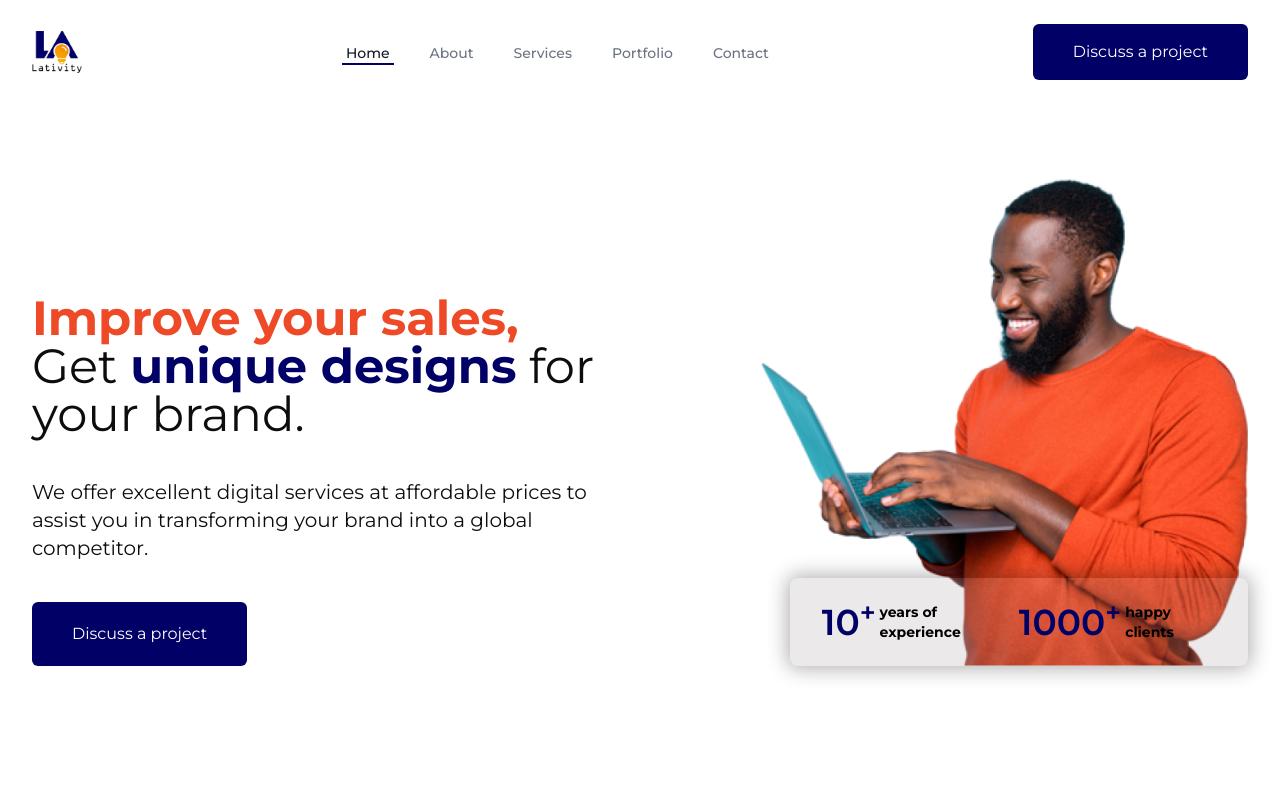
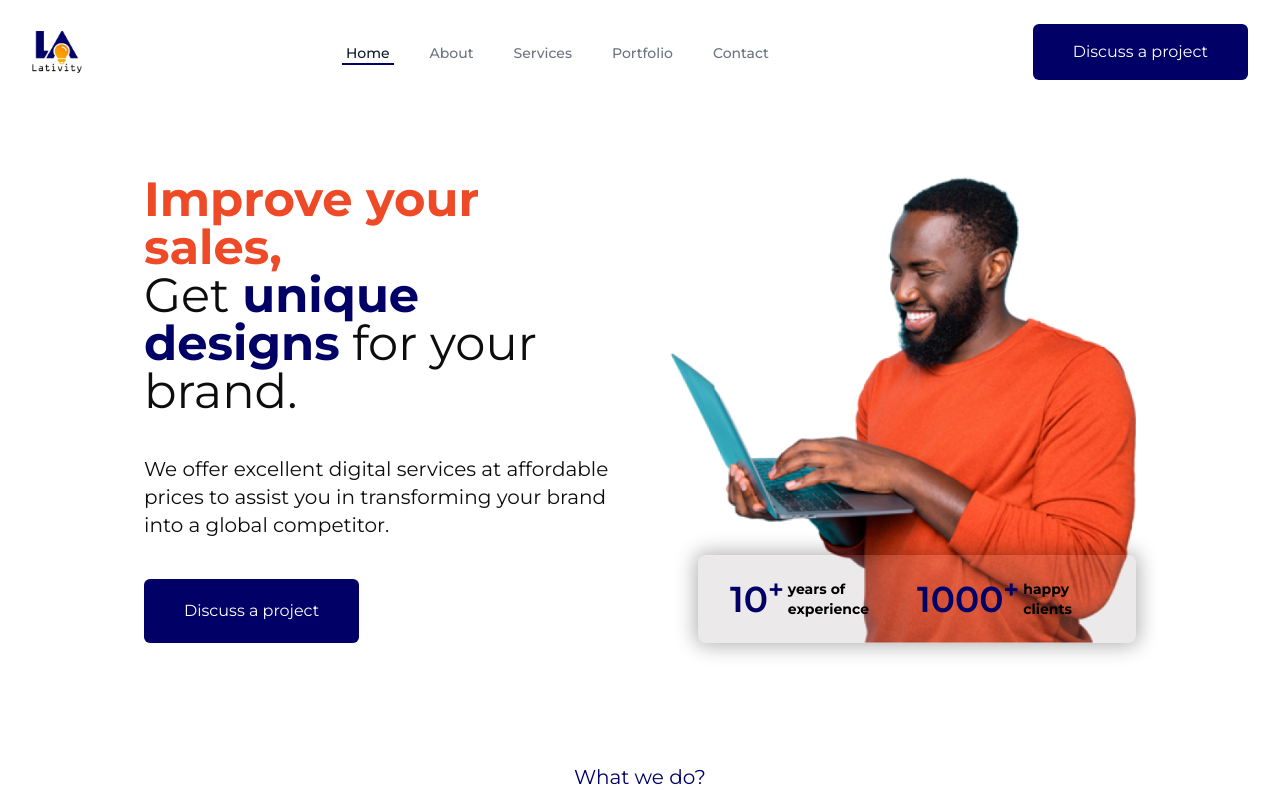
Before and after one commit to ogunsolahabib/lativity, a Next.js app: page / in a window 1280 px wide. Shown: the top 790 px of the page. Built offline with nearby package versions, Linux system fonts and the light colour scheme.

Commit message:
fix contents max width

```diff
--- a/src/app/globals.css
+++ b/src/app/globals.css
@@ -73,7 +73,7 @@
 }
 
 .section__container {
-  @apply container mx-auto;
+  @apply container max-w-[66rem] mx-auto;
   }
 .section__heading--main {
     @apply text-xl text-l_blue;
--- a/src/app/layout.tsx
+++ b/src/app/layout.tsx
@@ -15,8 +15,8 @@ export default function RootLayout({
   children: React.ReactNode;
 }>) {
   return (
-    <html lang="en" className="scroll-smooth">
-      <body className={`${monteserrat.className} text-l_black overflow-x-hidden`}>{children}</body>
+    <html lang="en" className="scroll-smooth w-full max-w-full overflow-x-hidden">
+      <body className={`${monteserrat.className} text-l_black w-full max-w-full overflow-x-hidden`}>{children}</body>
     </html>
   );
 }
```
